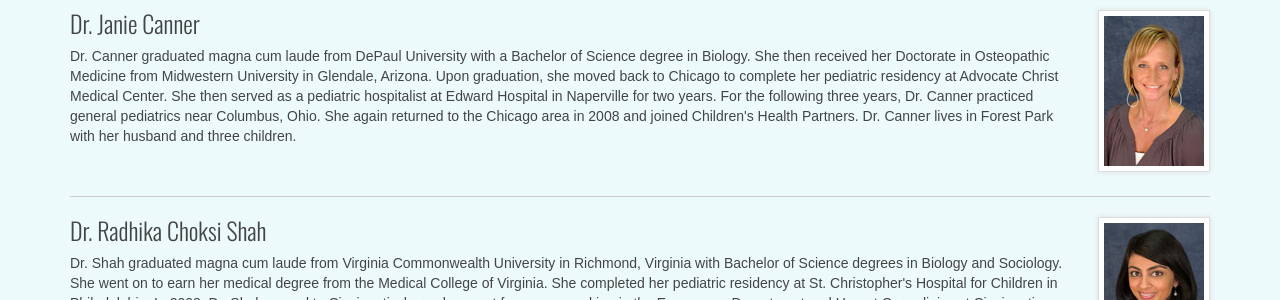
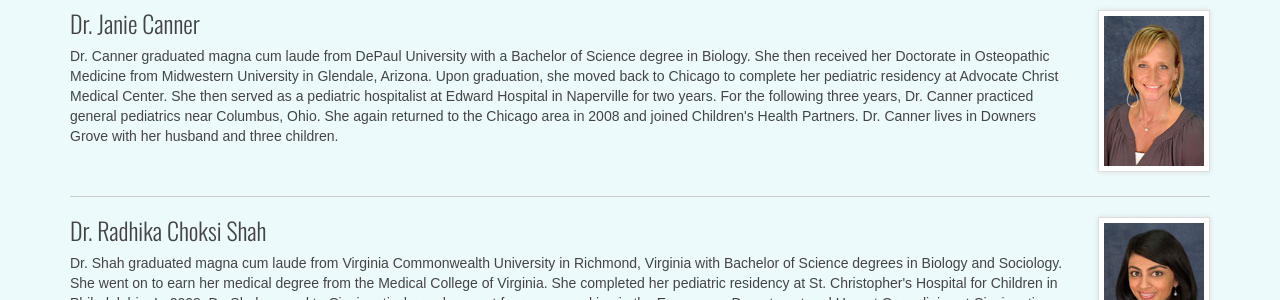
Before and after one commit to chpweb/web, a Jekyll site: the page built from doctors.html, in a window 1280 px wide. Shown: the part 1128-1428 px from the top of the page. Built offline with Jekyll 4.4.1, drawn with Linux system fonts in a browser that asks for light colours; some web fonts are replaced; comment, search, counter and statistics services are not loaded.

Commit message:
Update doctors.html

```diff
--- a/doctors.html
+++ b/doctors.html
@@ -56,7 +56,7 @@ published: true
       <h3>Dr. Janie Canner</h3>
       <p>Dr. Canner graduated magna cum laude from DePaul University with a Bachelor of Science degree in Biology. She then received her Doctorate in Osteopathic Medicine from Midwestern University in Glendale, Arizona. Upon graduation, she moved back to
         Chicago to complete her pediatric residency at Advocate Christ Medical Center. She then served as a pediatric hospitalist at Edward Hospital in Naperville for two years. For the following three years, Dr. Canner practiced general pediatrics near
-        Columbus, Ohio. She again returned to the Chicago area in 2008 and joined Children's Health Partners. Dr. Canner lives in Forest Park with her husband and three children.</p>
+        Columbus, Ohio. She again returned to the Chicago area in 2008 and joined Children's Health Partners. Dr. Canner lives in Downers Grove with her husband and three children.</p>
       <hr />
     </article>
 
```
